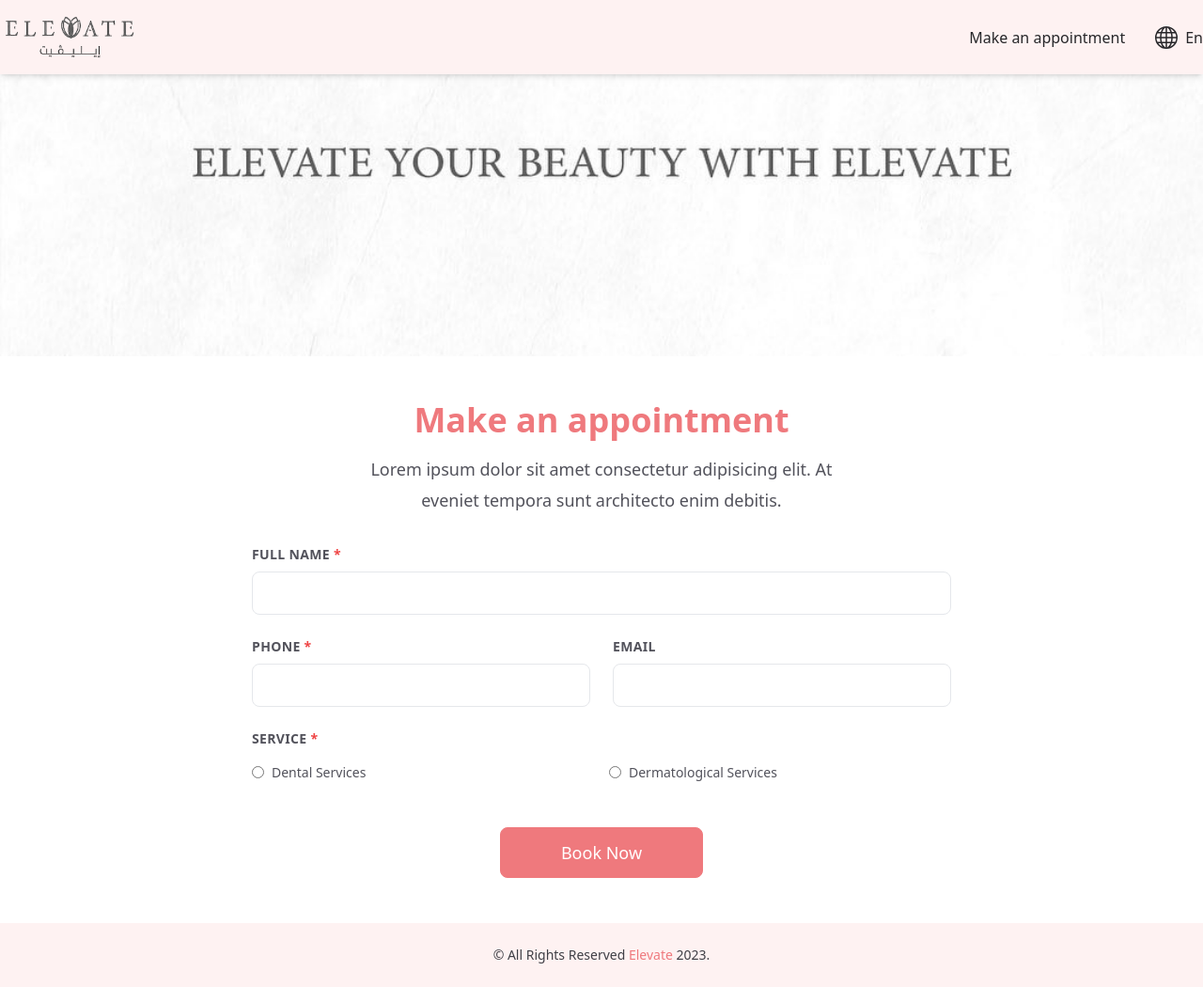
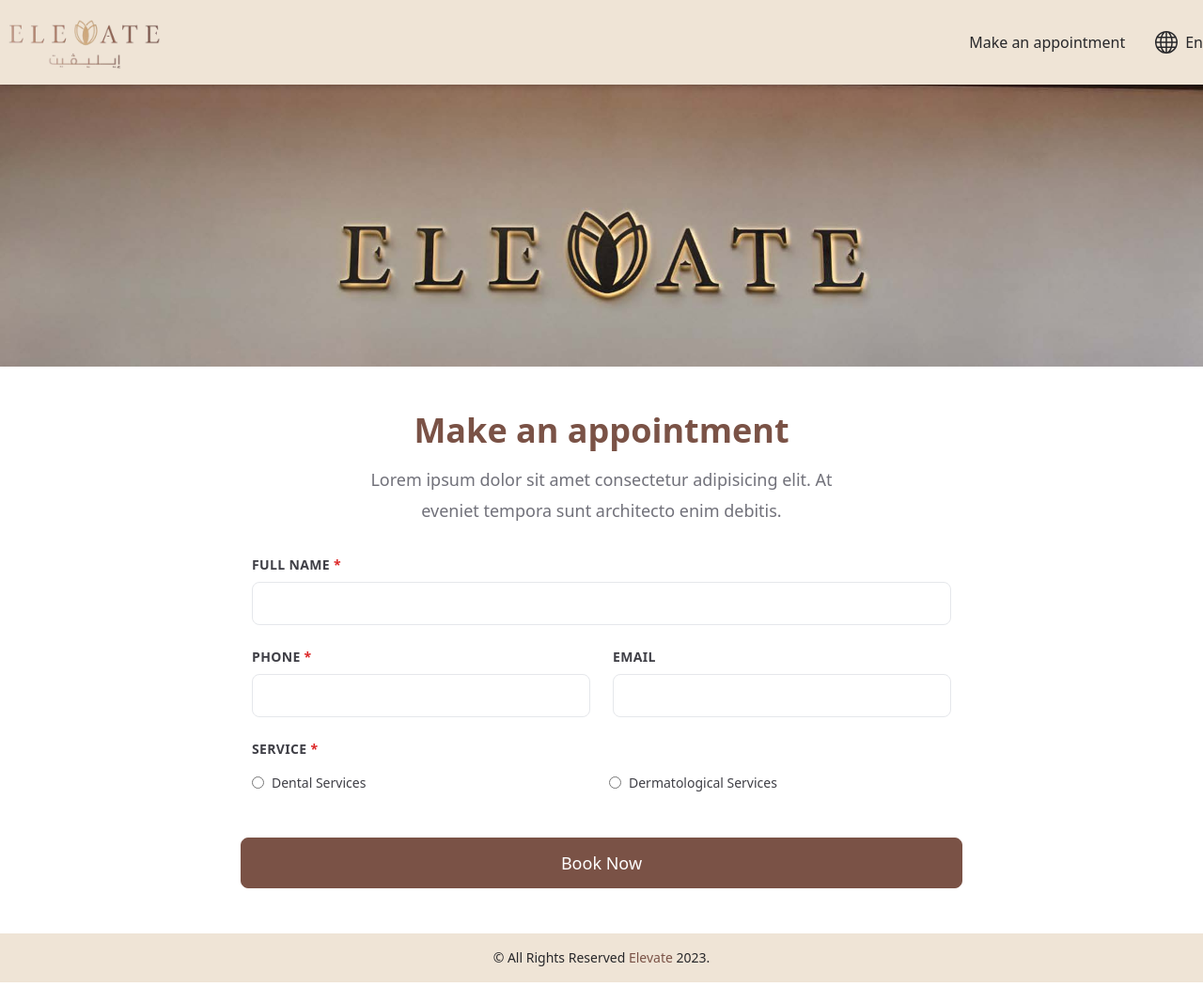
Before and after one commit to omima618/Elevate-appointment, a plain HTML site: page index.html in a window 1280 px wide. Shown: the whole page at 94% size. Drawn offline with nearby package versions, Linux system fonts and the light colour scheme.

Commit message:
change colors

```diff
--- a/css/style.css
+++ b/css/style.css
@@ -3,5 +3,5 @@ html {
 }
 .dropdown-item.active {
     color: #fff !important;
-    background-color: #EF797D;
+    background-color: #7A5246;
 }
--- a/index.html
+++ b/index.html
@@ -1,5 +1,5 @@
 <!DOCTYPE html>
-<html lang="en">
+<html dir="ltr" lang="en">
 
 <head>
     <meta charset="UTF-8">
@@ -11,21 +11,21 @@
 </head>
 
 <body>
-    <header class="sticky top-0 start-0 z-50 w-full py-3 shadow-md bg-red-50">
+    <header class="sticky top-0 start-0 z-50 w-full py-3 shadow-md bg-[#EFE4D6]">
         <div class="container px-4 sm:px-0 mx-auto">
             <nav class="flex justify-between items-center gap-4">
-                <a href="index.html" class="w-[120px] sm:w-[150px] select-none">
-                    <img src="./images/logo-dark.png" alt="Logo">
+                <a href="index.html" class="w-[140px] sm:w-[180px] select-none">
+                    <img src="./images/logo.png" alt="Logo">
                 </a>
                 <ul class="flex items-center gap-4 sm:gap-8">
                     <li>
                         <a href="#appointment"
-                            class="whitespace-nowrap text-zinc-800 text-xs sm:text-base font-medium hover:text-[#EF797D] transition duration-200">Make
+                            class="whitespace-nowrap text-zinc-800 text-xs sm:text-base font-medium hover:text-[#7A5246] transition duration-200">Make
                             an appointment</a>
                     </li>
                     <li class="dropdown relative">
                         <button type="button"
-                            class="toggler-btn flex items-center gap-2 text-xs sm:text-base text-zinc-800 hover:text-[#EF797D] transition duration-200"
+                            class="toggler-btn flex items-center gap-2 text-xs sm:text-base text-zinc-800 hover:text-[#7A5246] transition duration-200"
                             data-toggle="language-dropdown">
                             <svg xmlns="http://www.w3.org/2000/svg" width="1.5em" height="1.5em" viewBox="0 0 16 16">
                                 <path fill="currentColor"
@@ -36,10 +36,10 @@
                         <div class="hidden absolute top-[calc(100%_+_1rem)] end-0 rounded-xl shadow-lg bg-white z-10 overflow-hidden"
                             id="language-dropdown">
                             <a href="#"
-                                class="active dropdown-item block px-8 py-4 cursor-pointer text-zinc-800 hover:text-[#EF797D] transition duration-200"
+                                class="active dropdown-item block px-8 py-4 cursor-pointer text-zinc-800 hover:text-[#7A5246] transition duration-200"
                                 data-title="EN">English</a>
                             <a href="#"
-                                class="dropdown-item block px-8 py-4 cursor-pointer text-zinc-800 hover:text-[#EF797D] transition duration-200"
+                                class="dropdown-item block px-8 py-4 cursor-pointer text-zinc-800 hover:text-[#7A5246] transition duration-200"
                                 data-title="AR">العربية</a>
                         </div>
                     </li>
@@ -50,14 +50,14 @@
     <main>
         <section>
             <div class="w-full h-[200px] md:h-[300px]">
-                <img class="w-full h-full object-cover" src="images/hero-pic.jpg" alt="Hero">
+                <img class="w-full h-full object-cover" src="images/hero-2.jpg" alt="Hero">
             </div>
         </section>
         <section id="appointment" class="py-12">
             <div class="container px-4 sm:px-0 mx-auto">
                 <div class="flex flex-col justify-center items-center gap-4 mb-8">
-                    <h2 class="text-[#EF797D] text-3xl sm:text-4xl text-center font-bold">Make an appointment</h2>
-                    <p class="w-full max-w-[500px] text-center text-zinc-600 text-lg leading-[1.8]">
+                    <h2 class="text-[#7A5246] text-3xl sm:text-4xl text-center font-bold">Make an appointment</h2>
+                    <p class="w-full max-w-[500px] text-center text-zinc-500 text-lg leading-[1.8]">
                         Lorem ipsum dolor sit amet consectetur adipisicing elit.
                         At eveniet tempora sunt architecto enim debitis.
                     </p>
@@ -65,54 +65,55 @@
                 <form class="w-full mx-auto max-w-3xl">
                     <div class="flex flex-wrap mb-6">
                         <div class="w-full px-3">
-                            <label class="block select-none uppercase tracking-wide text-zinc-600 text-sm font-bold mb-2"
+                            <label class="block select-none uppercase tracking-wide text-zinc-700 text-sm font-bold mb-2"
                                 for="full-name">
-                                Full Name <span class="text-red-500">*</span>
+                                Full Name <span class="text-red-600">*</span>
                             </label>
                             <input
-                                class="appearance-none block w-full bg-white text-zinc-700 border border-gray-200 rounded-lg py-3 px-4 leading-tight focus:outline-none focus:border-red-200"
+                                class="appearance-none block w-full bg-white text-[#7A5246] border border-gray-200 rounded-lg py-3 px-4 leading-tight focus:outline-none focus:border-[#CBA275]"
                                 id="full-name" type="text" name="name" autocomplete="name" required>
-                            <p class="validation-msg hidden text-red-500 text-xs italic"></p>
+                            <p class="validation-msg hidden text-red-600 text-xs italic"></p>
                         </div>
                     </div>
                     <div class="flex flex-wrap mb-6">
                         <div class="w-full md:w-1/2 px-3 mb-6 md:mb-0">
-                            <label class="block select-none uppercase tracking-wide text-zinc-600 text-sm font-bold mb-2"
+                            <label class="block select-none uppercase tracking-wide text-zinc-700 text-sm font-bold mb-2"
                                 for="phone">
-                                Phone <span class="text-red-500">*</span>
+                                Phone <span class="text-red-600">*</span>
                             </label>
                             <input
-                                class="appearance-none block w-full bg-white text-zinc-700 border border-gray-200 rounded-lg py-3 px-4 leading-tight focus:outline-none focus:border-red-200"
+                                class="appearance-none block w-full bg-white text-[#7A5246] border border-gray-200 rounded-lg py-3 px-4 leading-tight focus:outline-none focus:border-[#CBA275]"
                                 id="phone" name="phone" type="tel" autocomplete="tel" required>
                         </div>
                         <div class="w-full md:w-1/2 px-3">
-                            <label class="block select-none uppercase tracking-wide text-zinc-600 text-sm font-bold mb-2"
+                            <label class="block select-none uppercase tracking-wide text-zinc-700 text-sm font-bold mb-2"
                                 for="email">
                                 Email
                             </label>
                             <input
-                                class="appearance-none block w-full bg-white text-zinc-700 border border-gray-200 rounded-lg py-3 px-4 leading-tight focus:outline-none focus:border-red-200"
+                                class="appearance-none block w-full bg-white text-[#7A5246] border border-gray-200 rounded-lg py-3 px-4 leading-tight focus:outline-none focus:border-[#CBA275]"
                                 id="email" name="email" type="email" autocomplete="email">
-                            <p class="text-red-500 text-xs italic"></p>
+                            <p class="text-red-600 text-xs italic"></p>
                         </div>
                     </div>
                     <div class="flex flex-wrap mb-6">
                         <div class="w-full px-3">
-                            <label class="block select-none uppercase tracking-wide text-zinc-600 text-sm font-bold mb-4" for="service">
-                                Service <span class="text-red-500">*</span>
+                            <label class="block select-none uppercase tracking-wide text-zinc-700 text-sm font-bold mb-4" for="service">
+                                Service <span class="text-red-600">*</span>
                             </label>
-                            <div class="w-full flex gap-4 mb-4">
-                                <div class="w-1/2 flex gap-2 items-center select-none">
+                            <div class="w-full flex flex-wrap gap-4 mb-4">
+                                <div class="min-w-[calc(50%_-_0.5rem)] grow flex gap-2 items-center select-none">
                                     <input type="radio" name="service-type" id="service-type-1" value="dental">
-                                    <label class="text-zinc-600 text-sm font-medium" for="service-type-1">Dental Services</label>
+                                    <label class="text-zinc-700 text-sm font-medium whitespace-nowrap" for="service-type-1">Dental Services</label>
                                 </div>
-                                <div class="w-1/2 flex gap-2 items-center select-none">
+                                <div class="min-w-[calc(50%_-_0.5rem)] grow flex gap-2 items-center select-none">
                                     <input type="radio" name="service-type" id="service-type-2" value="dermatological">
-                                    <label class="text-zinc-600 text-sm font-medium" for="service-type-2">Dermatological Services</label>
+                                    <label class="text-zinc-700 text-sm font-medium whitespace-nowrap" for="service-type-2">Dermatological Services</label>
                                 </div>
                             </div>
                             <div class="relative hidden opacity-0 transition duration-200" data-service="dental">
-                                <select id="service" name="service" class="block appearance-none w-full bg-white border border-gray-200 text-zinc-700 py-3 px-4 pr-8 rounded-lg leading-tight focus:outline-none focus:border-red-200">
+                                <select id="service" name="service"
+                                    class="block appearance-none w-full bg-white border border-gray-200 text-[#7A5246] py-3 px-4 pr-8 rounded-lg leading-tight focus:outline-none focus:border-[#CBA275]">
                                     <option>Dental Service 1</option>
                                     <option>Dental Service 2</option>
                                     <option>Dental Service 3</option>
@@ -129,7 +130,8 @@
                                 </div>
                             </div>
                             <div class="relative hidden opacity-0 transition duration-200" data-service="dermatological">
-                                <select name="service" class="block appearance-none w-full bg-white border border-gray-200 text-zinc-700 py-3 px-4 pr-8 rounded-lg leading-tight focus:outline-none focus:border-red-200">
+                                <select name="service"
+                                    class="block appearance-none w-full bg-white border border-gray-200 text-[#7A5246] py-3 px-4 pr-8 rounded-lg leading-tight focus:outline-none focus:border-[#CBA275]">
                                     <option>Dermatological Services 1</option>
                                     <option>Dermatological Services 2</option>
                                     <option>Dermatological Services 3</option>
@@ -147,14 +149,17 @@
                             </div>
                         </div>
                     </div>
-                    <button type="submit" class="block w-fit mt-8 mx-auto text-lg font-medium bg-[#EF797D] border border-[#EF797D] text-white rounded-lg px-16 py-3 transition duration-200 hover:bg-white hover:text-[#EF797D]">Book Now</button>
+                    <button type="submit"
+                        class="block w-full mt-8 text-lg text-center font-medium bg-[#7A5246] border border-[#7A5246] text-white rounded-lg p-3 transition duration-200 hover:bg-white hover:text-[#7A5246]">
+                        Book Now
+                    </button>
                 </form>
             </div>
         </section>
     </main>
-    <footer class="bg-red-50">
-        <div class="container px-4 py-6 sm:px-0 mx-auto text-center text-zinc-700 text-sm font-medium">
-            &copy; All Rights Reserved <span class="text-[#EF797D]">Elevate</span> 2023.
+    <footer class="bg-[#EFE4D6]">
+        <div class="container px-4 py-4 sm:px-0 mx-auto text-center text-zinc-800 text-sm font-medium">
+            &copy; All Rights Reserved <span class="text-[#7A5246]">Elevate</span> 2023.
         </div>
     </footer>
     <script src="./js/script.js"></script>
```
Also changed, not shown: images/hero-2.jpg (added), images/logo.png (added).
